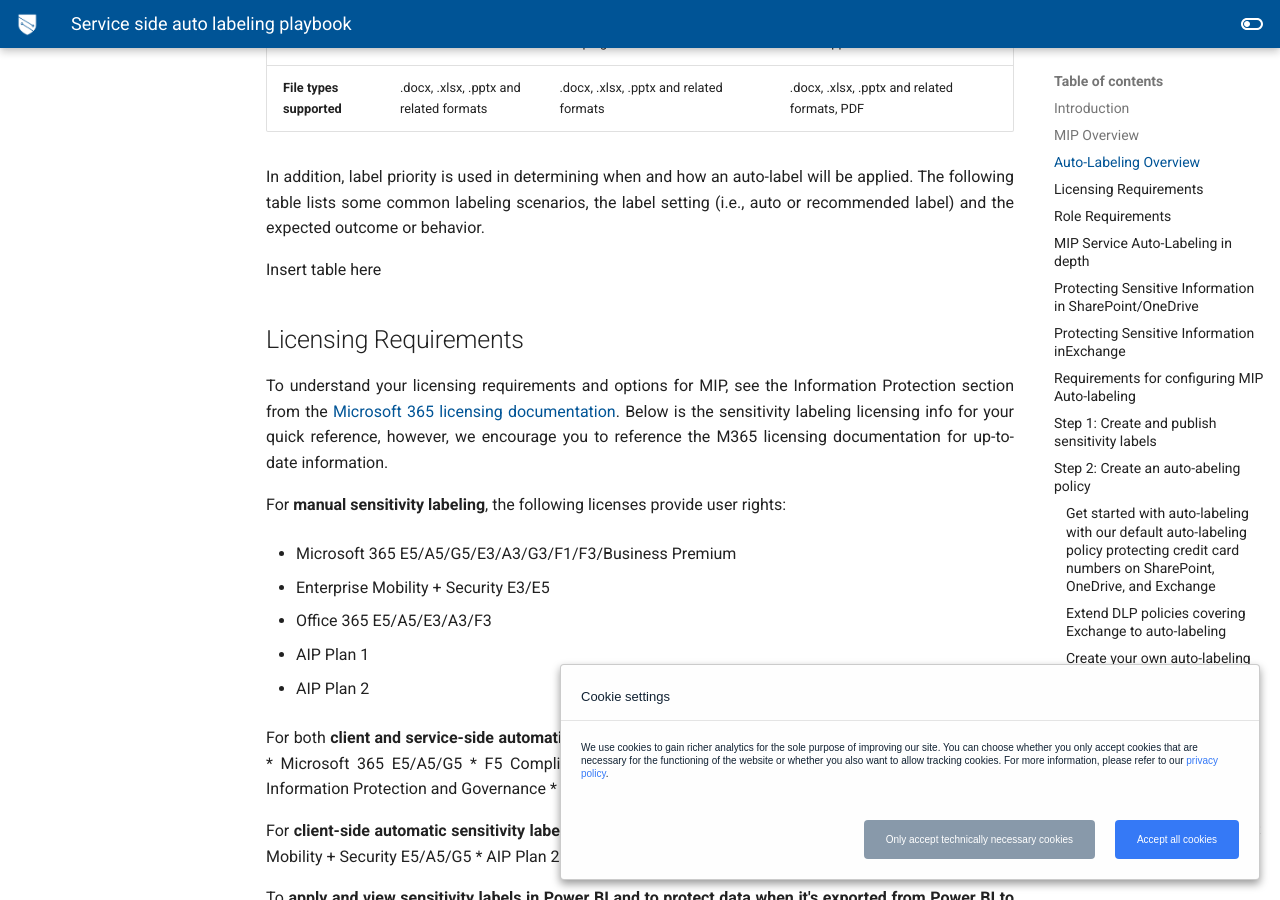
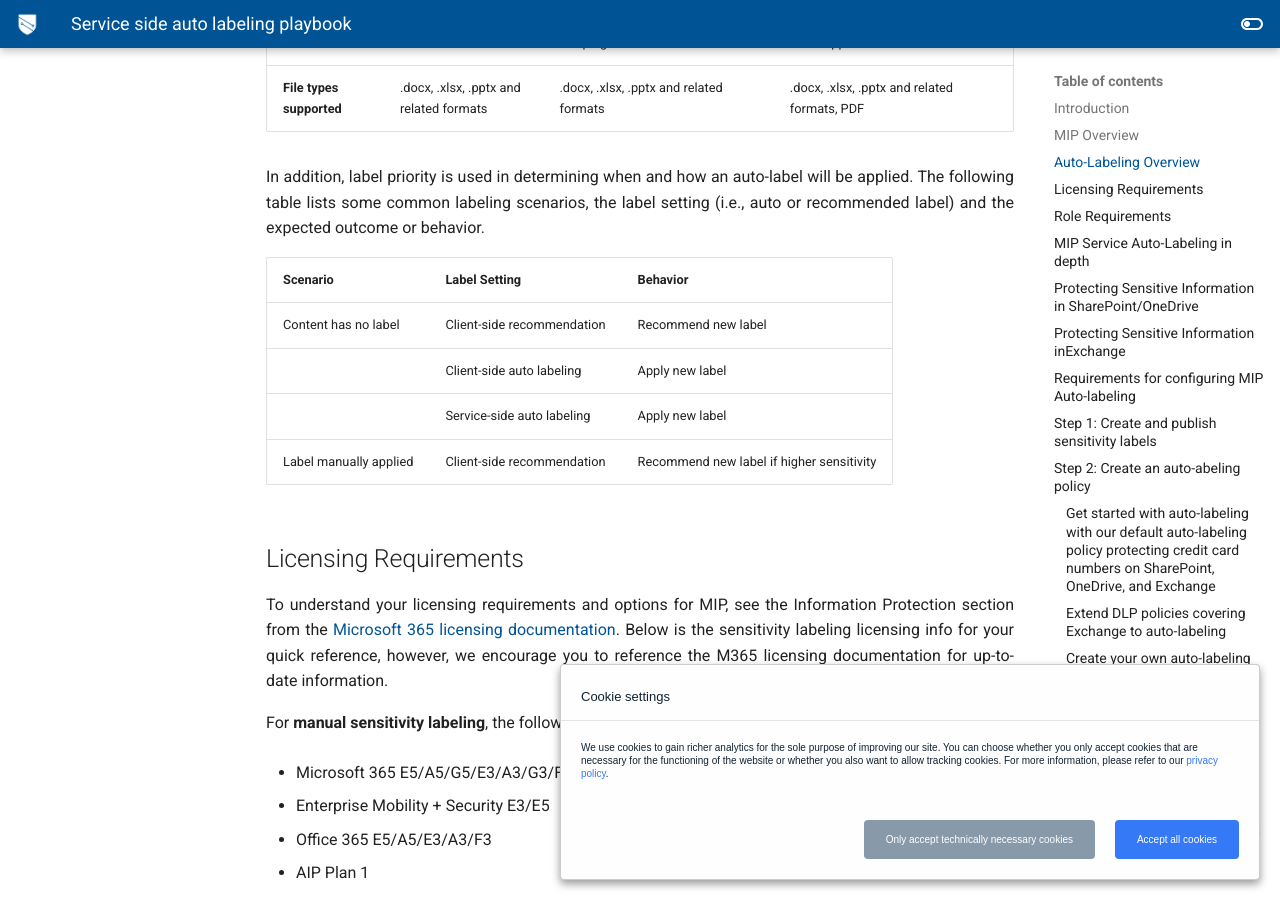
Before and after one commit to microsoft/ComplianceCxE, an MkDocs documentation site: the page built from docs/playbooks/service-side-auto-labeling.md, in a window 1280 px wide and 900 px high, scrolled down 2911 px. Built offline with MkDocs 1.6.1 and Material for MkDocs 9.7.7, drawn with Linux system fonts in a browser that asks for light colours; comment, search, counter and statistics services are not loaded.

Commit message:
Update service-side-auto-labeling.md

```diff
--- a/docs/playbooks/service-side-auto-labeling.md
+++ b/docs/playbooks/service-side-auto-labeling.md
@@ -41,7 +41,12 @@
 
 In addition, label priority is used in determining when and how an auto-label will be applied. The following table lists some common labeling scenarios, the label setting (i.e., auto or recommended label) and the expected outcome or behavior.
 
-Insert table here
+|  Scenario  |  Label Setting  |  Behavior  |
+|---|---|---|
+|  Content has no label  |  Client-side recommendation  |  Recommend new label  |
+| |  Client-side auto labeling  |  Apply new label  |
+| |  Service-side auto labeling  |  Apply new label  |
+|  Label manually applied  |  Client-side recommendation  |  Recommend new label if higher sensitivity  |
 
 ## Licensing Requirements
 To understand your licensing requirements and options for MIP, see the Information Protection section from the [Microsoft 365 licensing documentation](https://docs.microsoft.com/en-us/office365/servicedescriptions/microsoft-365-service-descriptions/microsoft-365-tenantlevel-services-licensing-guidance/microsoft-365-security-compliance-licensing-guidance#information-protection-sensitivity-labeling). Below is the sensitivity labeling licensing info for your quick reference, however, we encourage you to reference the M365 licensing documentation for up-to-date information.
```
